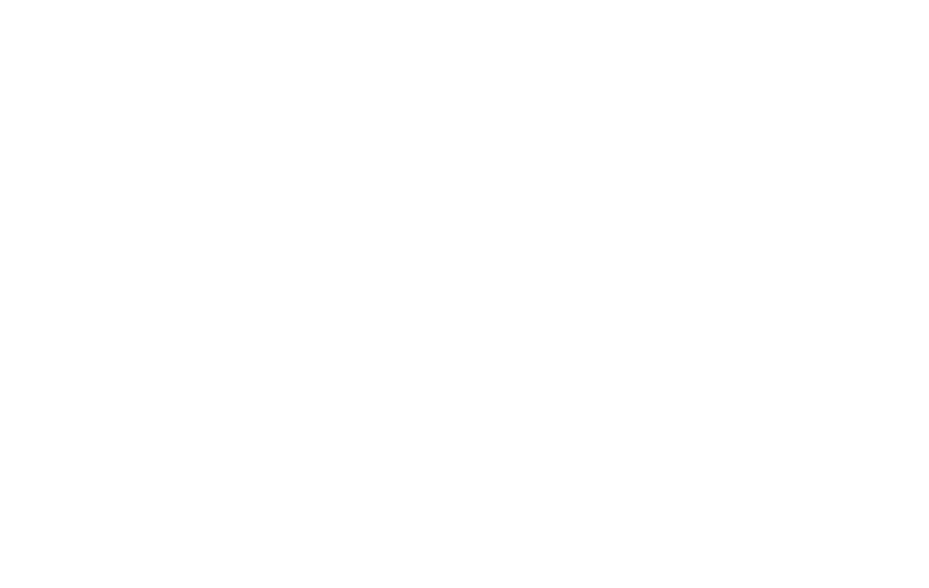
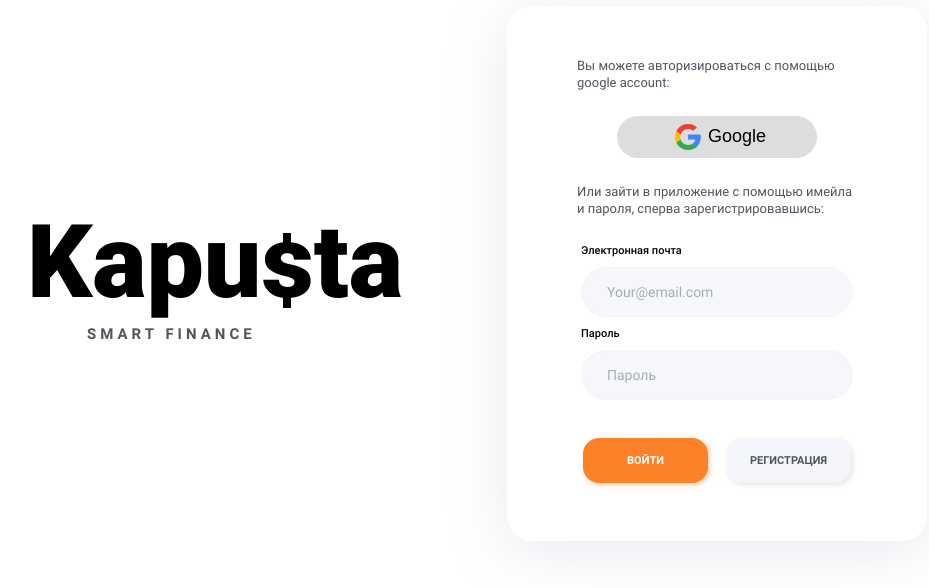
Before and after one commit to cabbageRolls/Kapusta, a React (Create React App) app: page / in a window 1280 px wide. Shown: the part 104-692 px from the top of the page, without its empty margins (163-1092 px from the left). Built offline with nearby package versions, Linux system fonts and the light colour scheme.

Commit message:
without scroll

```diff
--- a/src/components/ActionButton/ActionButton.module.css
+++ b/src/components/ActionButton/ActionButton.module.css
@@ -1,7 +1,7 @@
 .ActionButton {
   width: 272px;
   padding: 0 2px;
-  margin: 38px auto;
+  margin: 38px 0;
   display: flex;
   justify-content: space-between;
 }
@@ -25,6 +25,7 @@
   border: 2px rgb(244, 246, 251) solid;
   border-radius: 16px;
   background-color: rgb(255, 255, 255);
+  transition: all 0.3s linear;
 }
 
 .SignUpButton {
--- a/src/components/App.jsx
+++ b/src/components/App.jsx
@@ -2,8 +2,14 @@
 import '../CSS/normilize.css';
 import '../CSS/index.css';
 
+import WelcomingPage from './WelcomingPage/WelcomingPage';
+
 function App() {
-  return <div> </div>;
+  return (
+    <div>
+      <WelcomingPage />
+    </div>
+  );
 }
 
 export default App;
--- a/src/components/AuthForm/AuthForm.jsx
+++ b/src/components/AuthForm/AuthForm.jsx
@@ -1,16 +1,23 @@
 import React from 'react';
+import styles from './AuthForm.module.css';
+
+import ButtonGoogle from '../googleAuthButton/index';
 import AuthInput from '../AuthInput/AuthInput';
-import styles from './AuthForm.module.css';
+import ActionButton from '../ActionButton/ActionButton';
 
 const AuthForm = () => (
   <div className={styles.AuthForm}>
-    <p className={styles.TextGoogle}>Вы можете авторизироваться с помощью google account:</p>
+    <p className={styles.TextGoogle}>
+      Вы можете авторизироваться с помощью google account:
+    </p>
+    <ButtonGoogle />
 
     <p className={styles.TextAuth}>
       Или зайти в приложение с помощью имейла и пароля, сперва
       зарегистрировавшись:
     </p>
     <AuthInput />
+    <ActionButton />
   </div>
 );
 
--- a/src/components/AuthForm/AuthForm.module.css
+++ b/src/components/AuthForm/AuthForm.module.css
@@ -4,12 +4,15 @@
   box-shadow: 0px 9px 57px 0px rgba(170, 178, 197, 0.28);
   width: 420px;
   height: 535px;
+  display: flex;
+  flex-flow: column wrap;
+  align-items: center;
 }
 
 .TextGoogle {
   width: 280px;
-  margin: 0 auto;
   padding-top: 52px;
+  padding-bottom: 24px;
   font-size: 13px;
   font-family: 'Roboto';
   color: rgb(82, 85, 95);
@@ -18,6 +21,8 @@
 
 .TextAuth {
   composes: TextGoogle;
+  padding-top: 26px;
+  padding-bottom: 0;
 }
 
 @media (max-width: 767px) {
--- a/src/components/ProjectTitle/ProjectTitle.module.css
+++ b/src/components/ProjectTitle/ProjectTitle.module.css
@@ -1,8 +1,7 @@
 @import '../../CSS/fonts.css';
 
 .ProjectTitle {
-  padding-top: 200px;
-  max-width: 380px;
+  width: 380px;
   display: flex;
   flex-wrap: wrap;
 }
@@ -109,9 +108,3 @@
     padding-left: 36px;
   }
 }
-
-@media (min-width: 1024px) {
-  .ProjectTitle {
-    padding-right: 90px;
-  }
-}
--- /dev/null
+++ b/src/components/WelcomingPage/WelcomingPage.jsx
@@ -0,0 +1,14 @@
+import React from 'react';
+import styles from './WelcomingPage.module.css';
+
+import ProjectTitle from '../ProjectTitle/ProjectTitle';
+import AuthForm from '../AuthForm/AuthForm';
+
+const WelcomingPage = () => (
+  <div className={styles.WelcomingPage}>
+    <ProjectTitle />
+    <AuthForm />
+  </div>
+);
+
+export default WelcomingPage;
--- /dev/null
+++ b/src/components/WelcomingPage/WelcomingPage.module.css
@@ -0,0 +1,8 @@
+.WelcomingPage{
+    width: 900px;
+    display: flex;
+    justify-content: space-between;
+    align-items: center;
+    margin: 0 auto;
+    padding: 110px 0;
+}
```
